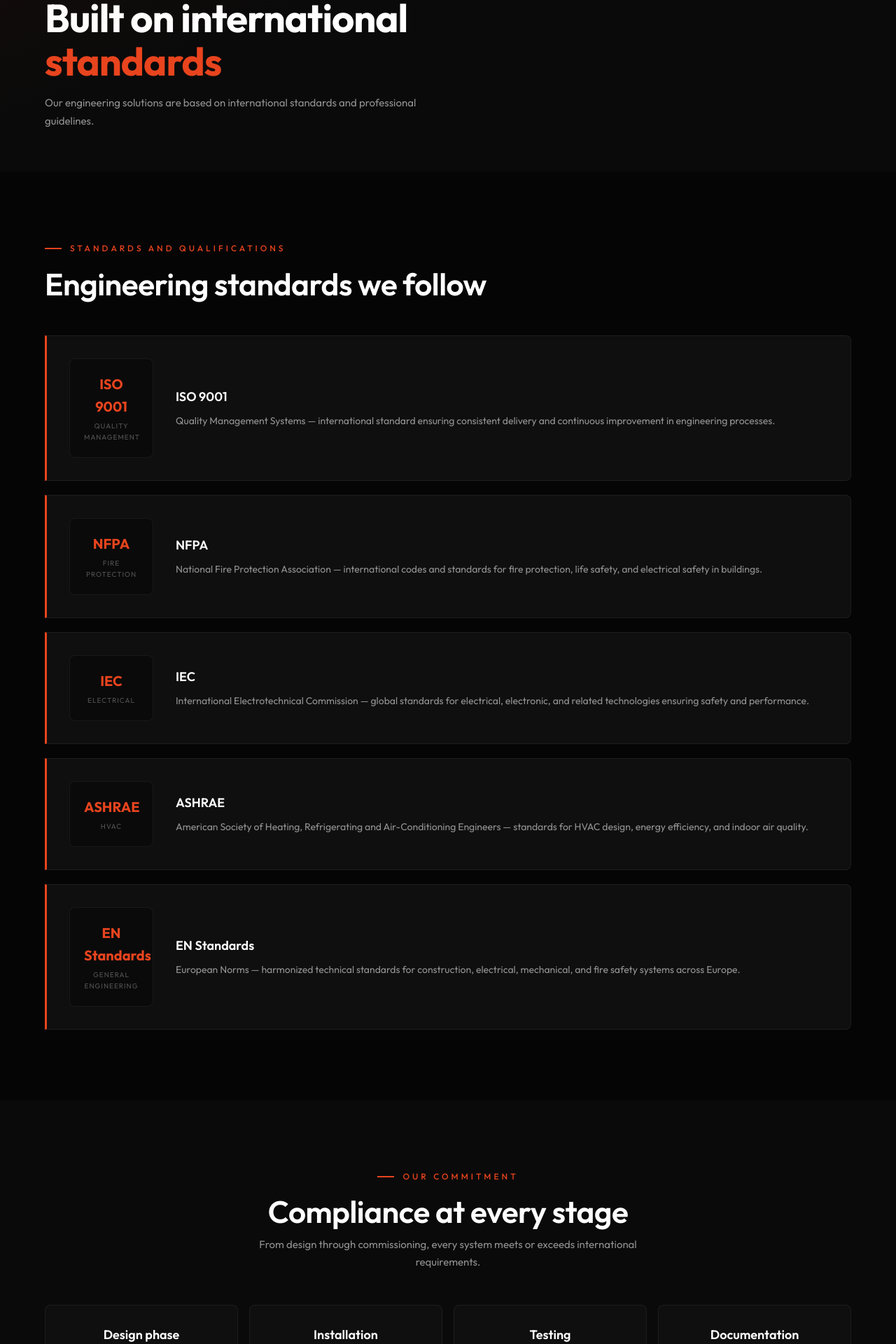
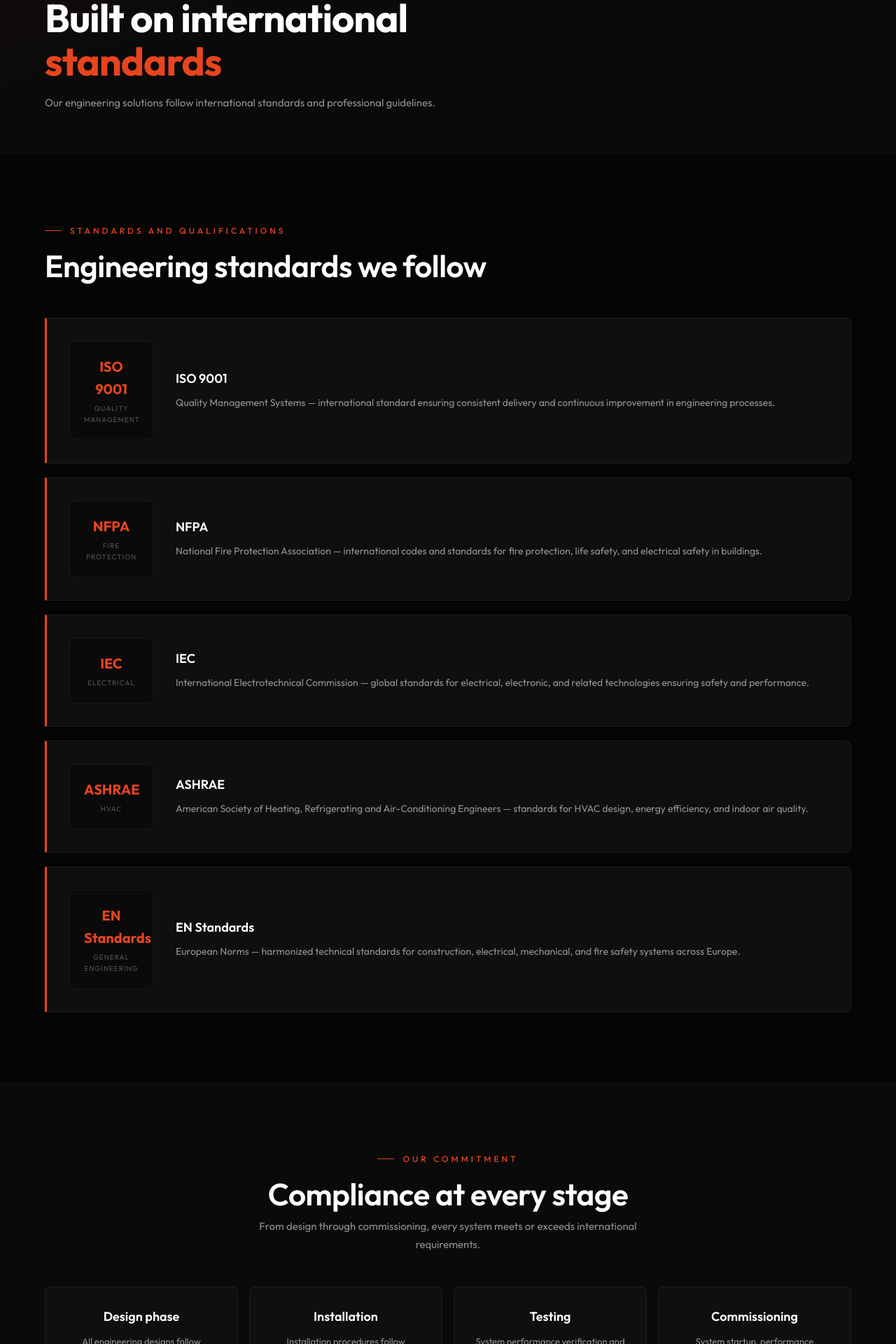
Before and after one commit to lukasturua9444/ares-ge, a Next.js app: page /certifications in a window 1280 px wide. Shown: the part 180-2100 px from the top of the page at 70% size. Built offline with nearby package versions, Linux system fonts and the light colour scheme.

Commit message:
Update certifications page: subtitle wording and Commissioning stage
Subtitle: 'are based on' -> 'follow'. Fourth stage: 'Documentation' -> 'Commissioning' with matching description.

```diff
--- a/src/app/certifications/page.js
+++ b/src/app/certifications/page.js
@@ -17,7 +17,14 @@
 
   useEffect(() => {
     const observer = new IntersectionObserver(
-      (entries) => { entries.forEach((entry) => { if (entry.isIntersecting) { entry.target.classList.add('v'); observer.unobserve(entry.target); } }); },
+      (entries) => {
+        entries.forEach((entry) => {
+          if (entry.isIntersecting) {
+            entry.target.classList.add('v');
+            observer.unobserve(entry.target);
+          }
+        });
+      },
       { threshold: 0.08, rootMargin: '0px 0px -40px 0px' }
     );
     document.querySelectorAll('.anim').forEach((el) => observer.observe(el));
@@ -46,7 +53,7 @@
         <div className="wrap">
           <div className="section-label anim">Certifications</div>
           <h1 className="page-title anim anim-d1">Built on international<br /><em>standards</em></h1>
-          <p className="section-sub anim anim-d2">Our engineering solutions are based on international standards and professional guidelines.</p>
+          <p className="section-sub anim anim-d2">Our engineering solutions follow international standards and professional guidelines.</p>
         </div>
       </section>
 
@@ -82,7 +89,7 @@
             <div className="srv-card anim anim-d1"><h3>Design phase</h3><p>All engineering designs follow international codes and local regulatory requirements from day one.</p></div>
             <div className="srv-card anim anim-d2"><h3>Installation</h3><p>Installation procedures follow manufacturer specifications and applicable standards for each discipline.</p></div>
             <div className="srv-card anim anim-d3"><h3>Testing</h3><p>System performance verification and functional testing per international commissioning protocols.</p></div>
-            <div className="srv-card anim anim-d4"><h3>Documentation</h3><p>Complete as-built documentation, test reports, and compliance certificates for project handover.</p></div>
+            <div className="srv-card anim anim-d4"><h3>Commissioning</h3><p>System startup, performance balancing, and final handover — every system validated and delivered ready for operation.</p></div>
           </div>
         </div>
       </section>
```
